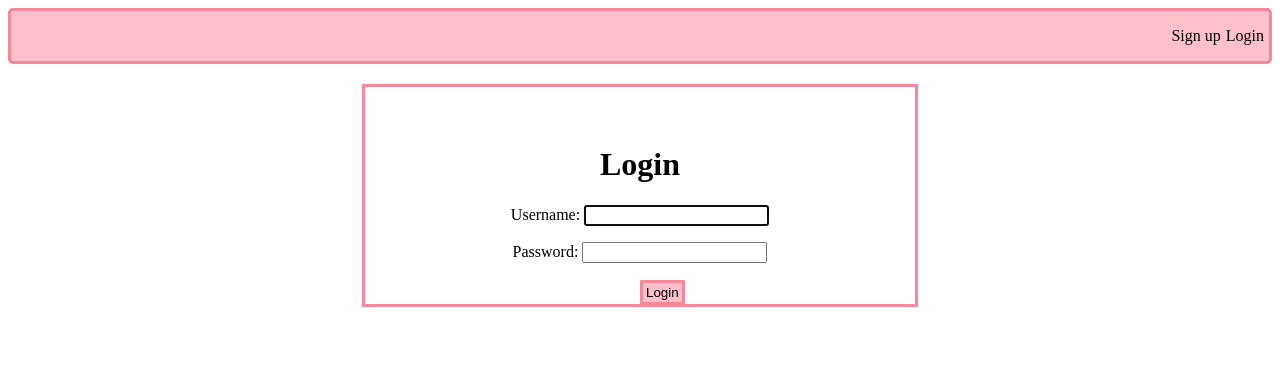
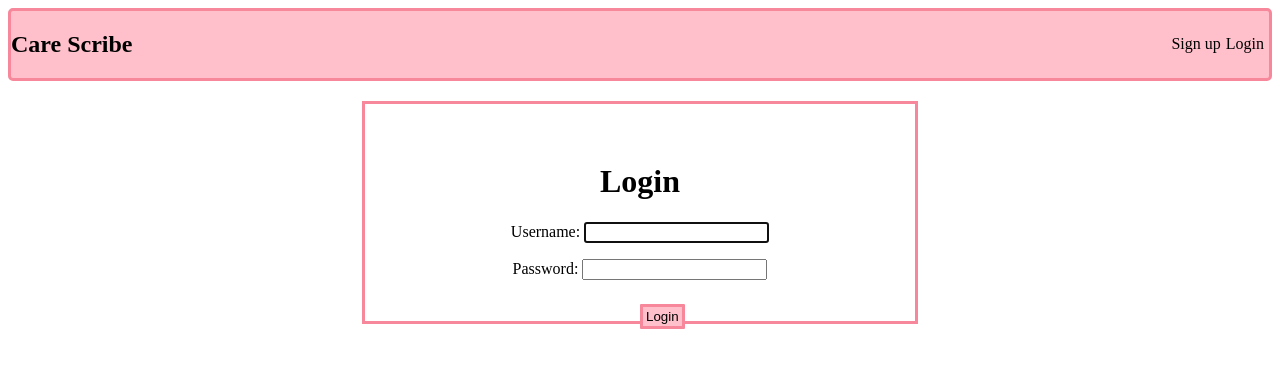
Before and after one commit to TehilahZaman/project-care-scribe, a Django app: page / in a window 1280 px wide. Shown: the top 368 px of the page. Run offline with Django 5.2, Linux system fonts and the light colour scheme.

```diff
--- a/main_app/static/css/base.css
+++ b/main_app/static/css/base.css
@@ -6,6 +6,8 @@
 }
 
 nav {
+  display: flex;
+  justify-content: space-between;
   border: solid var(--border);
   border-radius: 5px;
   background-color: var(--back);
--- a/main_app/static/css/forms/auth-form.css
+++ b/main_app/static/css/forms/auth-form.css
@@ -46,5 +46,5 @@ span.helptext {
 
 .login-submit {
   position: absolute;
-  top: 35%;
+  top: 38%;
 }
--- a/main_app/templates/base.html
+++ b/main_app/templates/base.html
@@ -12,6 +12,8 @@
   <body>
     <header>
       <nav>
+        <h1>Care Scribe</h1>
+
         <ul>
           {% if user.is_authenticated %}
           <li><a href="{% url 'patient-index' %}">Patients</a></li>
```
Also changed, not shown: README.md, main_app/static/images/add-meds.png (renamed from main_app/static/css/images/add-meds.png), main_app/static/images/add-pat.png (renamed from main_app/static/css/images/add-pat.png), main_app/static/images/calendar.png (renamed from main_app/static/css/images/calendar.png), main_app/static/images/header.png (added), main_app/static/images/patient-details.png (renamed from main_app/static/css/images/patient-details.png), main_app/static/images/patients.png (renamed from main_app/static/css/images/patients.png), main_app/static/images/title.png (added).
